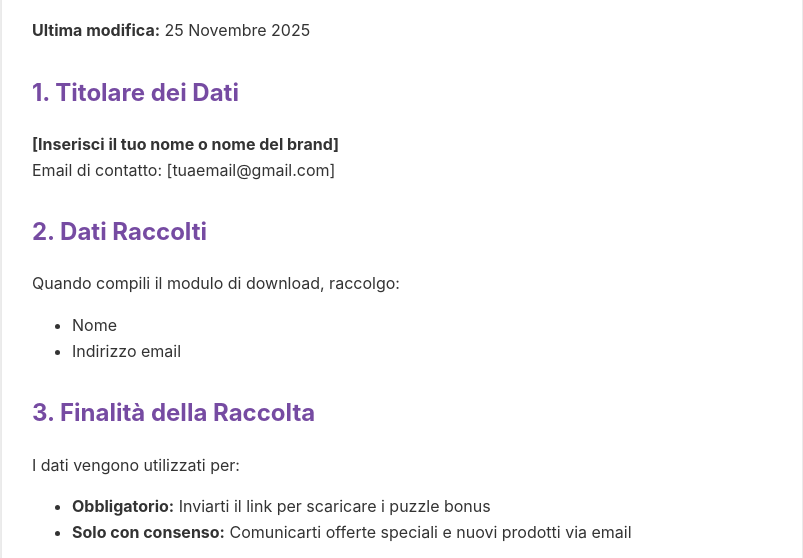
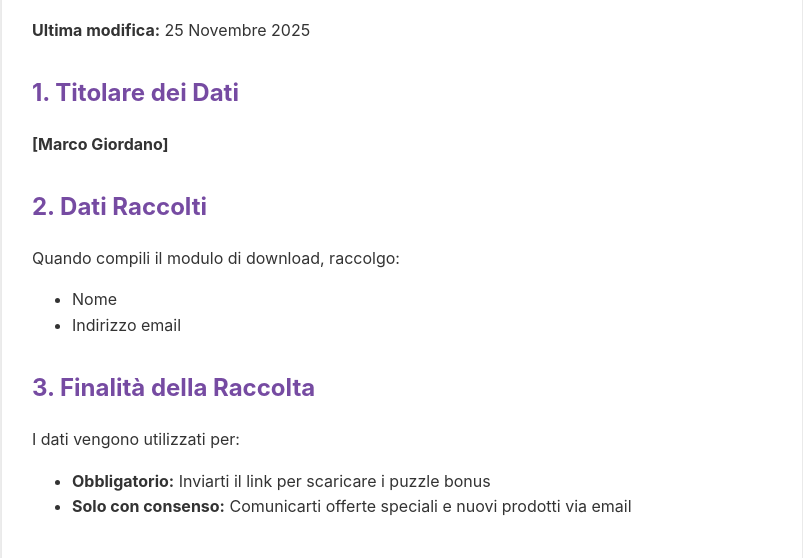
Before and after one commit to maurizioemiliani80-glitch/Sudoku-LA-GUIDA-75-puzzle, a plain HTML site: page privacy.html in a window 1280 px wide. Shown: the part 158-716 px from the top of the page, without its empty margins (238-1041 px from the left). Drawn offline with Linux system fonts and the light colour scheme.

Commit message:
Update privacy.html

```diff
--- a/privacy.html
+++ b/privacy.html
@@ -50,8 +50,7 @@
 
         <h2>1. Titolare dei Dati</h2>
         <p>
-            <strong>[Inserisci il tuo nome o nome del brand]</strong><br>
-            Email di contatto: [tuaemail@gmail.com]
+            <strong>[Marco Giordano]</strong><br>
         </p>
 
         <h2>2. Dati Raccolti</h2>
```
